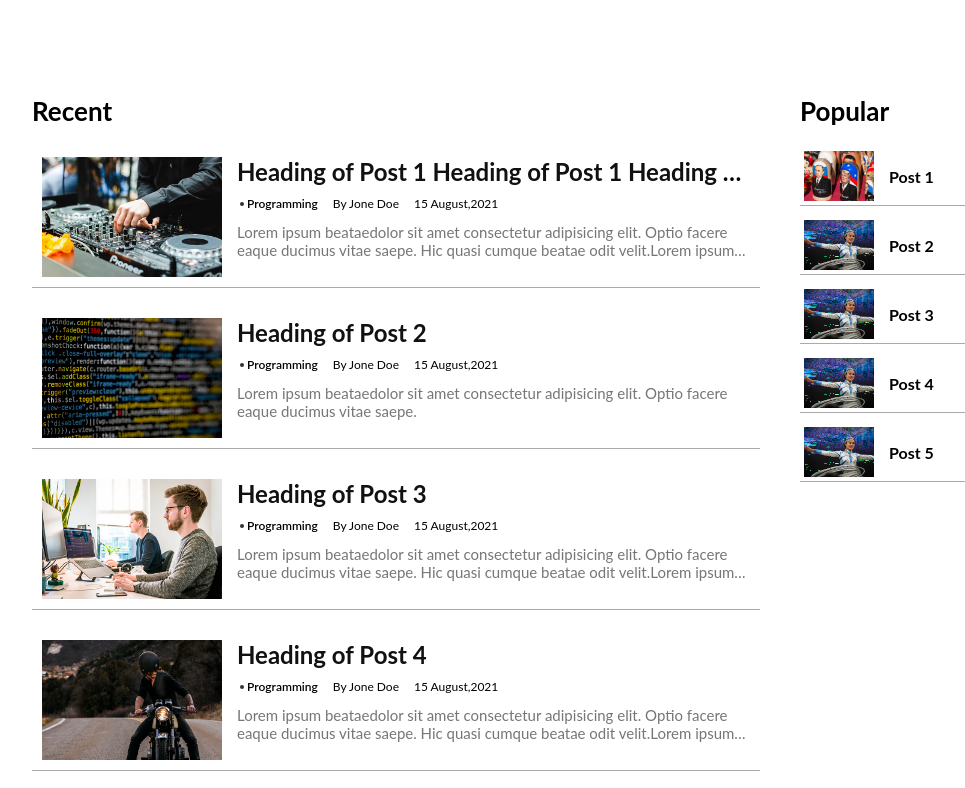
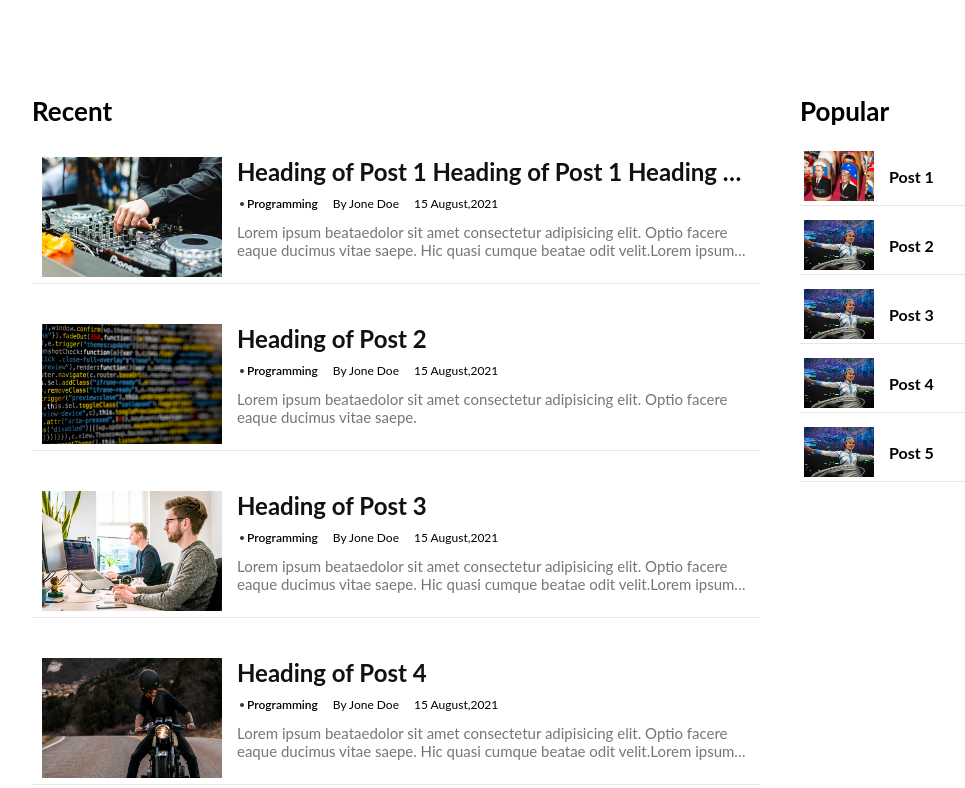
Before and after one commit to Rohit01-pro/ProBlog, a plain HTML site: page index.html in a window 1280 px wide. Shown: the top 788 px of the page, without its empty margins (52-1017 px from the left). Drawn offline with Linux system fonts and the light colour scheme; a web font is replaced by a local one.

Commit message:
Modiefed

```diff
--- a/assets/css/post.css
+++ b/assets/css/post.css
@@ -14,8 +14,8 @@
 
 /* POST STYLE*/
 .post {
-  padding: 10px;
-  border-bottom: 1px solid #aaa;
+  padding: 10px 10px 6px 10px;
+  border-bottom: 1px solid rgb(231, 229, 229);
 }
 
 
@@ -69,7 +69,7 @@
 .post-large {
   display: flex;
   column-gap: 15px;
-  margin-bottom: 20px;
+  margin-bottom: 30px;
 }
 .post-large .post-img {
   height: 120px;
```
